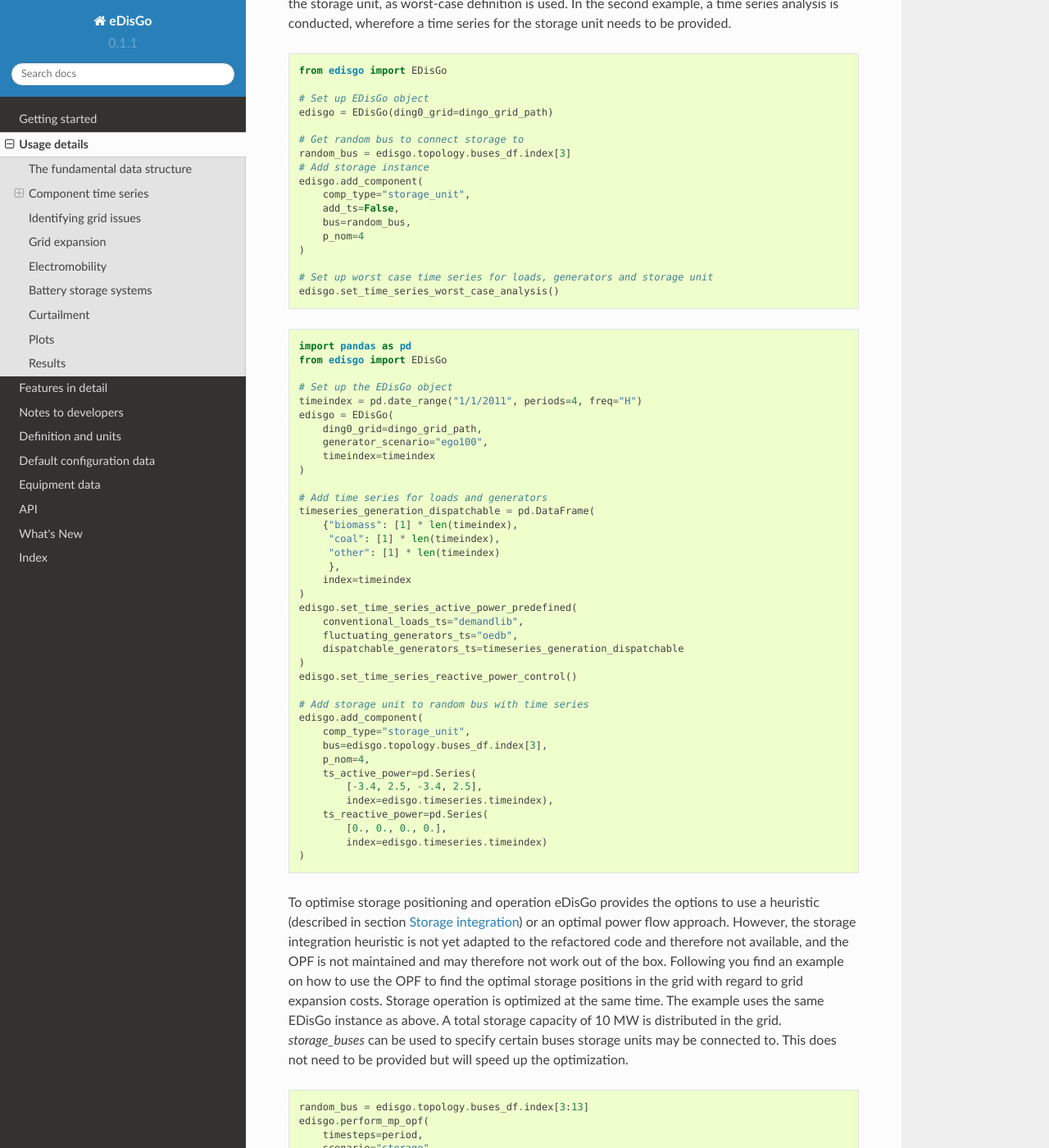
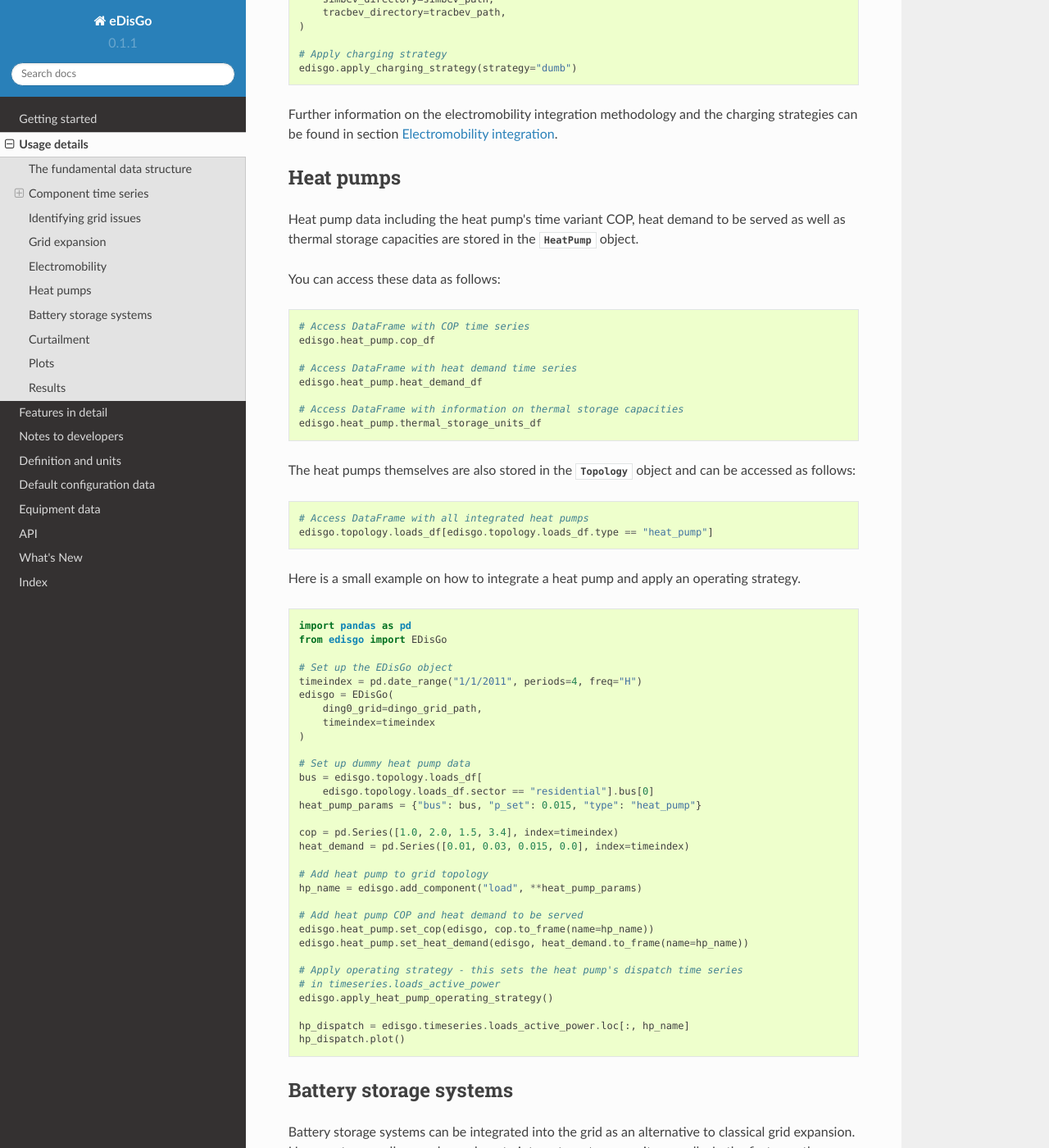
Before and after one commit to openego/eDisGo, a Sphinx documentation site: the page built from doc/usage_details.rst, in a window 1280 px wide and 1400 px high, scrolled down 8131 px. Shown: the whole window at 82% size. Built offline with Sphinx 7.4.7 and the Read the Docs theme 2.0.0, drawn with Linux system fonts in a browser that asks for light colours; formulas are drawn with MathJax 3; some of the changed text lies outside the part shown.

Commit message:
Add heat pump to documentation

```diff
--- a/doc/usage_details.rst
+++ b/doc/usage_details.rst
@@ -25,6 +25,9 @@ The class :class:`~.network.electromobility.Electromobility` holds data on charg
 processes (how long cars are parking at a charging station, how much they need to charge,
 etc.) necessary to apply different charging strategies, as well as information on
 potential charging sites and integrated charging parks.
+The class :class:`~.network.heat.HeatPump` holds data on
+heat pump COP, heat demand to be served by the heat pumps and thermal storage units, which is
+necessary to determine flexibility potential of heat pumps.
 Results data holding results e.g. from the power flow analysis and grid
 expansion is stored in the :class:`~.network.results.Results` class.
 Configuration data from the config files (see :ref:`default_configs`) is stored
@@ -43,6 +46,9 @@ code examples `edisgo` constitues an :class:`~.EDisGo` object.
 
     # Access Electromobility data container object
     edisgo.electromobility
+
+    # Access HeatPump data container object
+    edisgo.heat_pump
 
     # Access Results data container object
     edisgo.results
@@ -251,7 +257,8 @@ by using the function :attr:`~.edisgo.EDisGo.set_timeindex`.
 Optimised
 ..........
 
-Use this mode to optimise flexibilities, e.g. charging of electric vehicles.
+Use this mode to optimise flexibilities, e.g. charging of electric vehicles or
+dispatch of heat pumps with thermal storage units.
 
 .. todo:: Add more details once the optimisation is merged.
 
@@ -268,6 +275,18 @@ The charging strategies can be invoked as follows:
 
 See function docstring of :attr:`~.edisgo.EDisGo.apply_charging_strategy` or
 documentation section :ref:`charging_strategies-label` for more information.
+
+Further, there is currently one operating strategy for heat pumps implemented where
+the heat demand is directly served by the heat pump without buffering heat using a
+thermal storage.
+The operating strategy can be invoked as follows:
+
+.. code-block:: python
+
+    edisgo.apply_heat_pump_operating_strategy()
+
+See function docstring of :attr:`~.edisgo.EDisGo.apply_heat_pump_operating_strategy`
+for more information.
 
 Reactive power time series
 ^^^^^^^^^^^^^^^^^^^^^^^^^^
@@ -430,6 +449,70 @@ the example jupyter notebook
 Further information on the electromobility integration methodology and the charging
 strategies can be found in section :ref:`electromobility-integration-label`.
 
+Heat pumps
+-----------------
+
+Heat pump data including the heat pump's time variant COP, heat demand to be served
+as well as thermal storage capacities are stored in the
+:class:`~.network.heat.HeatPump` object.
+
+You can access these data as follows:
+
+.. code-block:: python
+
+    # Access DataFrame with COP time series
+    edisgo.heat_pump.cop_df
+
+    # Access DataFrame with heat demand time series
+    edisgo.heat_pump.heat_demand_df
+
+    # Access DataFrame with information on thermal storage capacities
+    edisgo.heat_pump.thermal_storage_units_df
+
+The heat pumps themselves are also stored in the :class:`~.network.topology.Topology`
+object and can be accessed as follows:
+
+.. code-block:: python
+
+    # Access DataFrame with all integrated heat pumps
+    edisgo.topology.loads_df[edisgo.topology.loads_df.type == "heat_pump"]
+
+Here is a small example on how to integrate a heat pump and apply an
+operating strategy.
+
+.. code-block:: python
+
+    import pandas as pd
+    from edisgo import EDisGo
+
+    # Set up the EDisGo object
+    timeindex = pd.date_range("1/1/2011", periods=4, freq="H")
+    edisgo = EDisGo(
+        ding0_grid=dingo_grid_path,
+        timeindex=timeindex
+    )
+
+    # Set up dummy heat pump data
+    bus = edisgo.topology.loads_df[
+        edisgo.topology.loads_df.sector == "residential"].bus[0]
+    heat_pump_params = {"bus": bus, "p_set": 0.015, "type": "heat_pump"}
+
+    cop = pd.Series([1.0, 2.0, 1.5, 3.4], index=timeindex)
+    heat_demand = pd.Series([0.01, 0.03, 0.015, 0.0], index=timeindex)
+
+    # Add heat pump to grid topology
+    hp_name = edisgo.add_component("load", **heat_pump_params)
+
+    # Add heat pump COP and heat demand to be served
+    edisgo.heat_pump.set_cop(edisgo, cop.to_frame(name=hp_name))
+    edisgo.heat_pump.set_heat_demand(edisgo, heat_demand.to_frame(name=hp_name))
+
+    # Apply operating strategy - this sets the heat pump's dispatch time series
+    # in timeseries.loads_active_power
+    edisgo.apply_heat_pump_operating_strategy()
+
+    hp_dispatch = edisgo.timeseries.loads_active_power.loc[:, hp_name]
+    hp_dispatch.plot()
 
 Battery storage systems
 ------------------------
```
